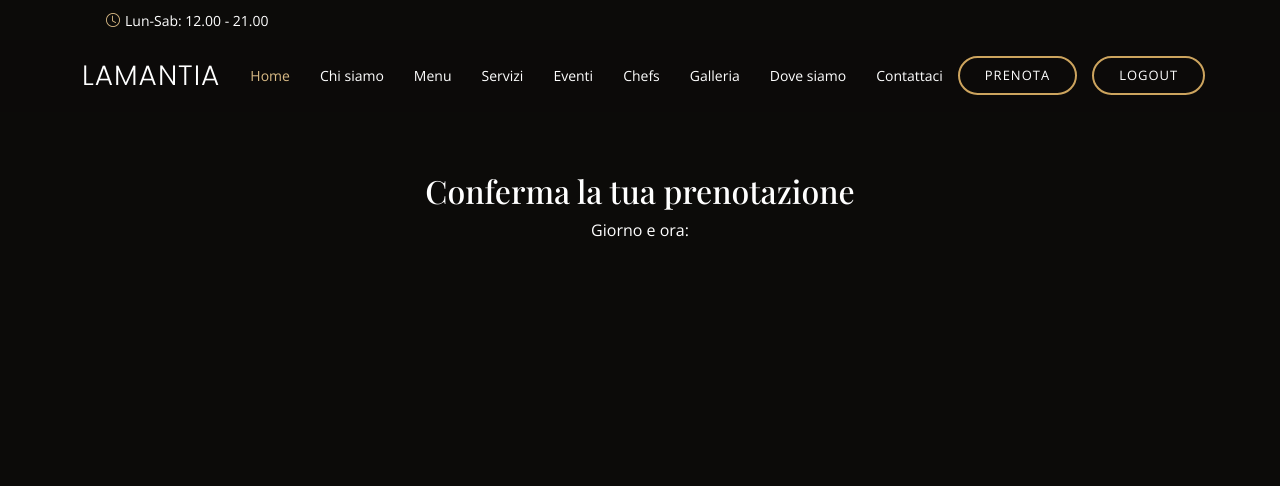
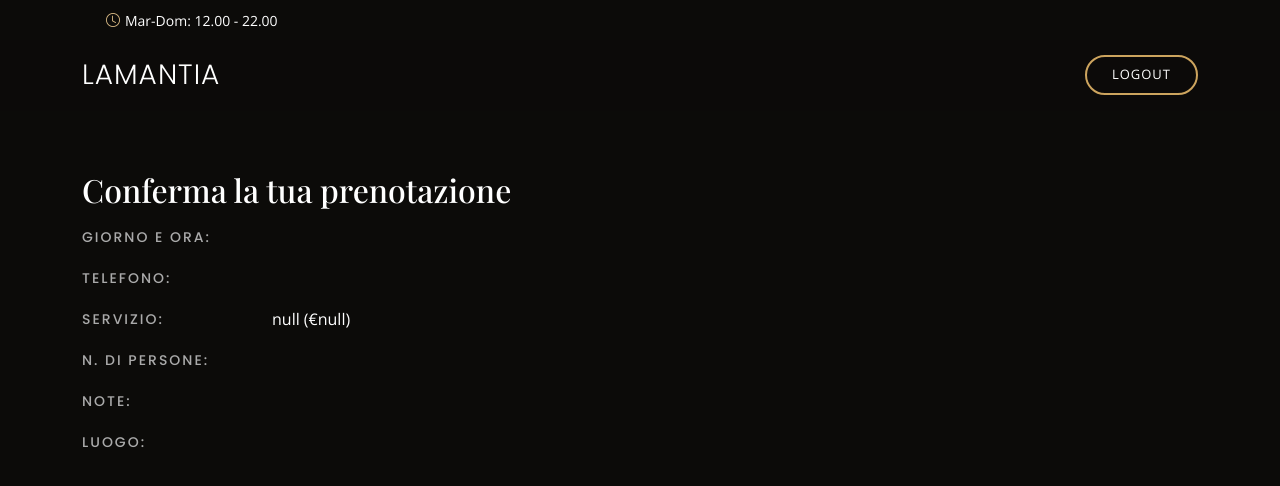
Before and after one commit to Adri-a/Elaborato_PrenotazioniLaMantia, a PHP site: page /pagamento_prenotazione.php in a window 1280 px wide. Shown: the top 486 px of the page. Run offline with PHP 8.4, Linux system fonts and the light colour scheme; the visitor is signed in with stand-in values (Sample User, id 1); some libraries are stand-ins or nearby versions; some web fonts are replaced.

Commit message:
-Aggiunte costrizioni -Pagamento funziona

```diff
--- a/assets/css/style.css
+++ b/assets/css/style.css
@@ -1184,7 +1184,7 @@ section {
   margin-top: 25px;
 }
 
-.book-a-table .php-email-form .sent-message {
+.book-a-table .php-email-form .sent-message, .sent-payment {
   display: none;
   color: #fff;
   background: #18d26e;
@@ -1268,6 +1268,7 @@ section {
   color: #aaaaaa;
   font-family: "Poppins", sans-serif;
 }
+
 /*
 .book-a-table .php-email-form h2::after {
   content: "";
@@ -1277,6 +1278,7 @@ section {
   background: rgba(255, 255, 255, 0.2);
   margin: 4px 10px;
 }*/
+
 /*--------------------------------------------------------------
 # Testimonials
 --------------------------------------------------------------*/
@@ -1768,3 +1770,39 @@ section {
   font-size: 13px;
   color: #fff;
 }
+
+/*--------------------------------------------------------------
+# Confirm payment
+--------------------------------------------------------------*/
+
+.home-btn {
+  display: none;
+  margin: 0 0 0 15px;
+  border: 2px solid #cda45e;
+  color: #fff;
+  border-radius: 50px;
+  padding: 8px 25px;
+  text-transform: uppercase;
+  font-size: 13px;
+  font-weight: 500;
+  letter-spacing: 1px;
+  transition: 0.3s;
+}
+
+.home-btn:hover {
+  background: #cda45e;
+  color: #fff;
+}
+
+.confirm-payment{
+  font-size: 14px;
+  font-weight: 500;
+  padding: 0;
+  line-height: 25px;
+  margin-bottom: 1rem;
+  letter-spacing: 2px;
+  text-transform: uppercase;
+  color: #aaaaaa;
+  font-family: "Poppins", sans-serif;
+  align-items: center;
+}
--- a/conferma_prenotazione.php
+++ /dev/null
@@ -1,4 +0,0 @@
-<?php
-
-    echo "ok";
-?>
--- a/login.php
+++ b/login.php
@@ -47,7 +47,7 @@
                 <!--
         <i class="bi bi-phone d-flex align-items-center"><span>+1 5589 55488 55</span></i>
       -->
-                <i class="bi bi-clock d-flex align-items-center ms-4"><span> Lun-Sab: 12.00 - 21.00</span></i>
+                <i class="bi bi-clock d-flex align-items-center ms-4"><span> Mar-Dom: 12.00 - 22.00</span></i>
             </div>
 
             <!--
--- a/pagamento_prenotazione.php
+++ b/pagamento_prenotazione.php
@@ -1,6 +1,10 @@
 <?php
 session_start();
 
+if (!isset($_SESSION["user"])) {
+  header("location:index.php");
+  return;
+}
 ?>
 
 <!DOCTYPE html>
@@ -52,7 +56,7 @@ session_start();
         <!--
         <i class="bi bi-phone d-flex align-items-center"><span>+1 5589 55488 55</span></i>
       -->
-        <i class="bi bi-clock d-flex align-items-center ms-4"><span> Lun-Sab: 12.00 - 21.00</span></i>
+        <i class="bi bi-clock d-flex align-items-center ms-4"><span> Mar-Dom: 12.00 - 22.00</span></i>
       </div>
 
       <!--
@@ -74,31 +78,10 @@ session_start();
       <!-- Uncomment below if you prefer to use an image logo -->
       <!-- <a href="index.php" class="logo me-auto me-lg-0"><img src="assets/img/logo.png" alt="" class="img-fluid"></a>-->
 
-      <nav id="navbar" class="navbar order-last order-lg-0">
-        <ul>
-          <li><a class="nav-link scrollto active" href="#hero">Home</a></li>
-          <li><a class="nav-link scrollto" href="#about">Chi siamo</a></li>
-          <li><a class="nav-link scrollto" href="#menu">Menu</a></li>
-          <li><a class="nav-link scrollto" href="#specials">Servizi</a></li>
-          <li><a class="nav-link scrollto" href="#events">Eventi</a></li>
-          <li><a class="nav-link scrollto" href="#chefs">Chefs</a></li>
-          <li><a class="nav-link scrollto" href="#gallery">Galleria</a></li>
-          <li><a class="nav-link" href="Ristoranti.php">Dove siamo</a></li>
-          <li><a class="nav-link scrollto" href="#contact">Contattaci</a></li>
-        </ul>
-        <i class="bi bi-list mobile-nav-toggle"></i>
-      </nav><!-- .navbar -->
       <?php
       if (isset($_SESSION['loggedin']) && $_SESSION['loggedin'] == true) {
       ?>
-        <a href="index.php#book-a-table" class="book-a-table-btn">Prenota</a>
         <a href="logout.php" class="book-a-table-btn">Logout</a>
-      <?php
-      } else {
-      ?>
-
-        <a href="login.php" class="book-a-table-btn">Login</a>
-        <a href="registrazione.php" clas="book-a-table-btn">Registrati</a>
       <?php
       }
       ?>
@@ -110,32 +93,101 @@ session_start();
   <section id="payment-section" class="d-flex justify-content-center">
     <div class="container">
       <div class="row">
-        <div class="col-lg-12 d-flex justify-content-center">
-          <h2>Conferma la tua prenotazione</h2>
+        <div class="col-lg-12 d-flex justify-content-start">
+          <h2 class="mb-3">Conferma la tua prenotazione</h2>
         </div>
       </div>
       <div class="row">
-      <div class="col-lg-12 d-flex justify-content-center">
-      <div class="form">
-      <p>Giorno e ora:</p>
-      <p></p>
+        <div class="col-8">
+          <div class="row">
+            <div class="col-3">
+              <h3 class="confirm-payment">Giorno e ora:</h3>
+            </div>
+            <div class="col-3">
+              <p id="data"></p>
+            </div>
+            <div class="col-4">
+            </div>
+
+          </div>
+
+          <div class="row">
+            <div class="col-3">
+              <h3 class="confirm-payment">Telefono:</h3>
+            </div>
+            <div class="col-3">
+              <p id="telefono"></p>
+            </div>
+            <div class="col-4">
             </div>
           </div>
+
+          <div class="row">
+            <div class="col-3">
+              <h3 class="confirm-payment">Servizio:</h3>
             </div>
+            <div class="col-3">
+              <p id="servizio"></p>
+            </div>
+            <div class="col-4"></div>
+
+          </div>
+
           <div class="row">
-        <div class="col-lg-12 d-flex justify-content-center">
+            <div class="col-3">
+              <h3 class="confirm-payment">N. di persone:</h3>
+            </div>
+            <div class="col-3">
+              <p id="persone"></p>
+            </div>
+            <div class="col-4"></div>
+          </div>
+
+          <div class="row">
+            <div class="col-3">
+              <h3 class="confirm-payment">Note:</h3>
+            </div>
+            <div class="col-3">
+              <p id="note"></p>
+            </div>
+            <div class="col-4"></div>
+
+          </div>
+
+          <div class="row">
+            <div class="col-3">
+              <h3 class="confirm-payment">Luogo:</h3>
+            </div>
+            <div class="col-3">
+              <p id="indirizzo"></p>
+            </div>
+            <div class="col-4"></div>
+          </div>
+        </div>
+        <div class="col p-3">
           <div id="paypal-button-container"></div>
         </div>
+      </div>
+      <div class="mb-3">
+        <div class="sent-payment">La tua prenotazione è stata effettuata! Chiama per ulteriori informazioni o ritorna alla home.</div>
+        <a href="index.php" class="home-btn justify-content-center">Home</a>
       </div>
     </div>
   </section>
   <!-- Script Paypal API -->
-  <!-- Script con authorize
-          <script src="https://www.paypal.com/sdk/js?client-id=AY7aAfew0L4yha9Uihrw0tqORdnPRpLaSokGVo-nYozreGlfQS-tUNXC67AkV3tkV8fq7Ll0CAK_ayo3&currency=EUR&intent=authorize"></script>
-         -->
   <script src="https://www.paypal.com/sdk/js?client-id=AY7aAfew0L4yha9Uihrw0tqORdnPRpLaSokGVo-nYozreGlfQS-tUNXC67AkV3tkV8fq7Ll0CAK_ayo3&currency=EUR"></script>
 
   <script>
+    document.querySelector('.sent-payment').classList.remove('d-block');
+    document.querySelector('.home-btn').classList.remove('d-block');
+
+    document.querySelector("#data").innerHTML = localStorage.getItem("data");
+    document.querySelector("#telefono").innerHTML = localStorage.getItem("telefono");
+    document.querySelector("#servizio").innerHTML = localStorage.getItem("servizio") + " (€" + localStorage.getItem("prezzo") + ")";
+    document.querySelector("#persone").innerHTML = localStorage.getItem("persone");
+    document.querySelector("#note").innerHTML = localStorage.getItem("note");
+    document.querySelector("#indirizzo").innerHTML = localStorage.getItem("indirizzo");
+
     paypal.Buttons({
       createOrder: function(data, actions) {
         // This function sets up the details of the transaction, including the amount and line item details.
@@ -150,30 +202,50 @@ session_start();
       onApprove: function(data, actions) {
         // This function captures the funds from the transaction.
         return actions.order.capture().then(function(details) {
-          // This function shows a transaction success message to your buyer.
-          confirm('Pagamento effettuato! Se vuoi ulteriori informazioni contattaci');
-          fetch('conferma_prenotazione.php', {
+          document.querySelector("#paypal-button-container").style.display = 'none';
+          document.querySelector('.sent-payment').classList.add('d-block');
+          document.querySelector(".home-btn").classList.add("d-block");
+          localStorage.clear();
+        });
+      },
+      onCancel: function(data) {
+        fetch("elimina_prenotazione.php", {
           method: 'POST',
+          body: "data=" + localStorage.getItem("data"),
           headers: {
-              'X-Requested-With': 'XMLHttpRequest'
+            'Content-Type': 'application/x-www-form-urlencoded'
+          }
+        }).then(response => {
+
+          if (response.ok) {
+            alert('Cancellato!');
+            return response.text();
+          }
+        }).then(data => {
+          if (data.trim() == "OK") {
+            window.location.replace("index.php");
+          } else {
+            throw new Error(data);
+          }
+        }).catch(error => {
+          console.log(error)
+        });
+      },
+
+      onError: function(err) {
+        alert(err);
+
+        fetch("elimina_prenotazione.php", {
+          method: 'POST',
+          body: "data=" + localStorage.getItem("data"),
+          headers: {
+            'Content-Type': 'application/x-www-form-urlencoded'
           }
         }).then(response => {
           if (response.ok) {
-              window.location.replace("");
-            } else {
-              throw new Error(`${response.status} ${response.statusText} ${response.url}`);
+            window.location.replace("index.php");
           }
-          }).catch((error) => {
-            alert(error);
         });
-        });
-      },
-      onCancel: function(data) {
-        alert('Cancellato!');
-      },
-
-      onError: function(){
-        alert('Errore!');
       }
     }).render('#paypal-button-container');
     //This function displays Smart Payment Buttons on your web page.
--- a/registrazione.php
+++ b/registrazione.php
@@ -47,7 +47,7 @@
                 <!--
         <i class="bi bi-phone d-flex align-items-center"><span>+1 5589 55488 55</span></i>
       -->
-                <i class="bi bi-clock d-flex align-items-center ms-4"><span> Lun-Sab: 12.00 - 21.00</span></i>
+                <i class="bi bi-clock d-flex align-items-center ms-4"><span> Mar-Dom: 12.00 - 22.00</span></i>
             </div>
 
             <!--
@@ -142,7 +142,7 @@
                     <div class="row">
                         <div class="col-lg-4 col-md-6 form-group">
                             <label for="birthdate">Inserisci la tua data di nascita:</label>
-                            <input type="date" class="form-control" name="birthdate" id="birthdate" min="1900-01-01" max="<?php echo date("Y-m-d") ?>" required>
+                            <input type="date" class="form-control" name="birthdate" id="birthdate" min="1900-01-01" max="<?php echo date("Y-m-d", strtotime("-18 years"))?>" required>
                         </div>
                     </div>
                     <div class="row">
```
Also changed, not shown: elimina_prenotazione.php (added, +17 -0 lines), forms/prenotazione.php (+25 -3 lines), index.php (+9 -9 lines), assets/vendor/php-email-form/validate.js. Lines whose indentation alone changed are shown as unchanged.
